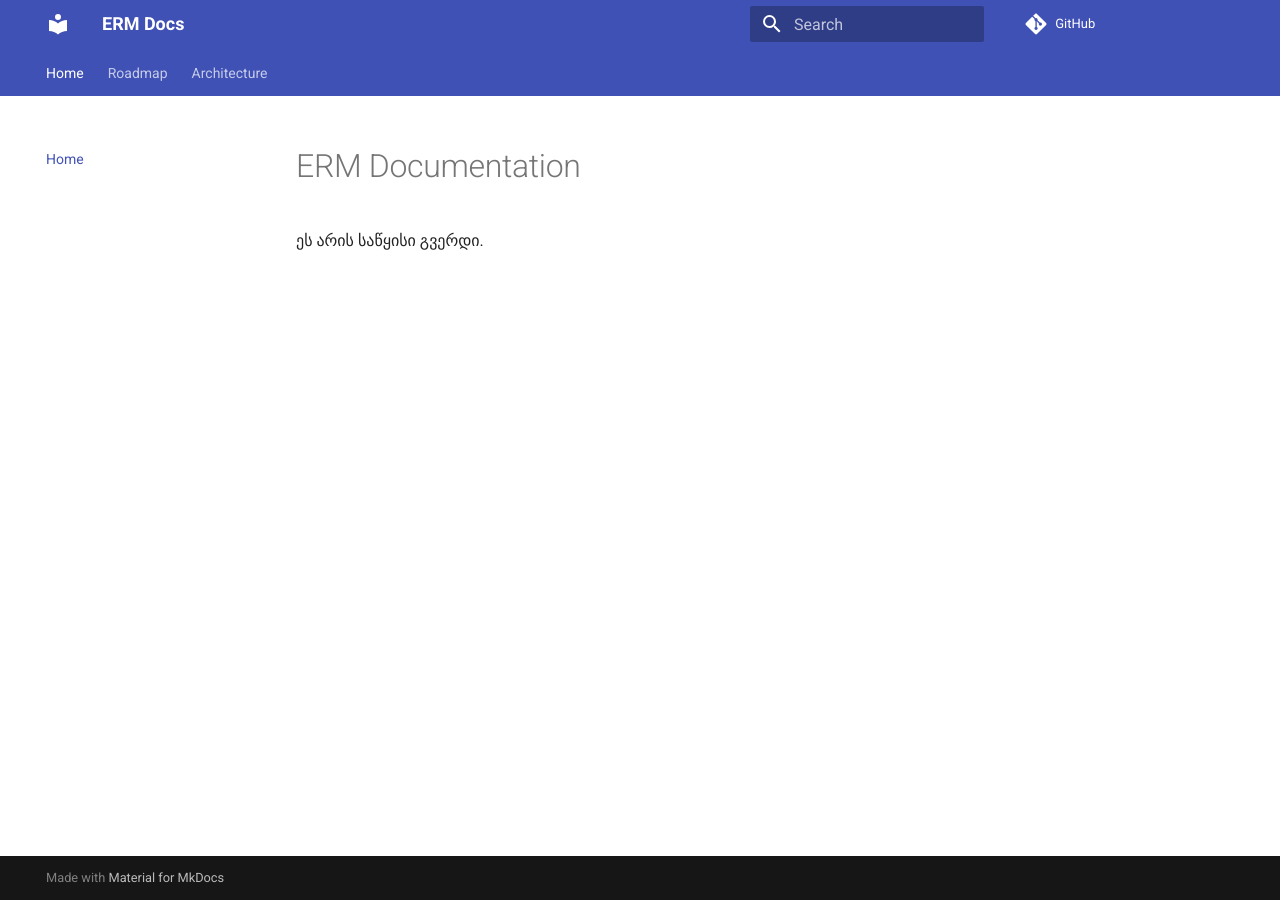
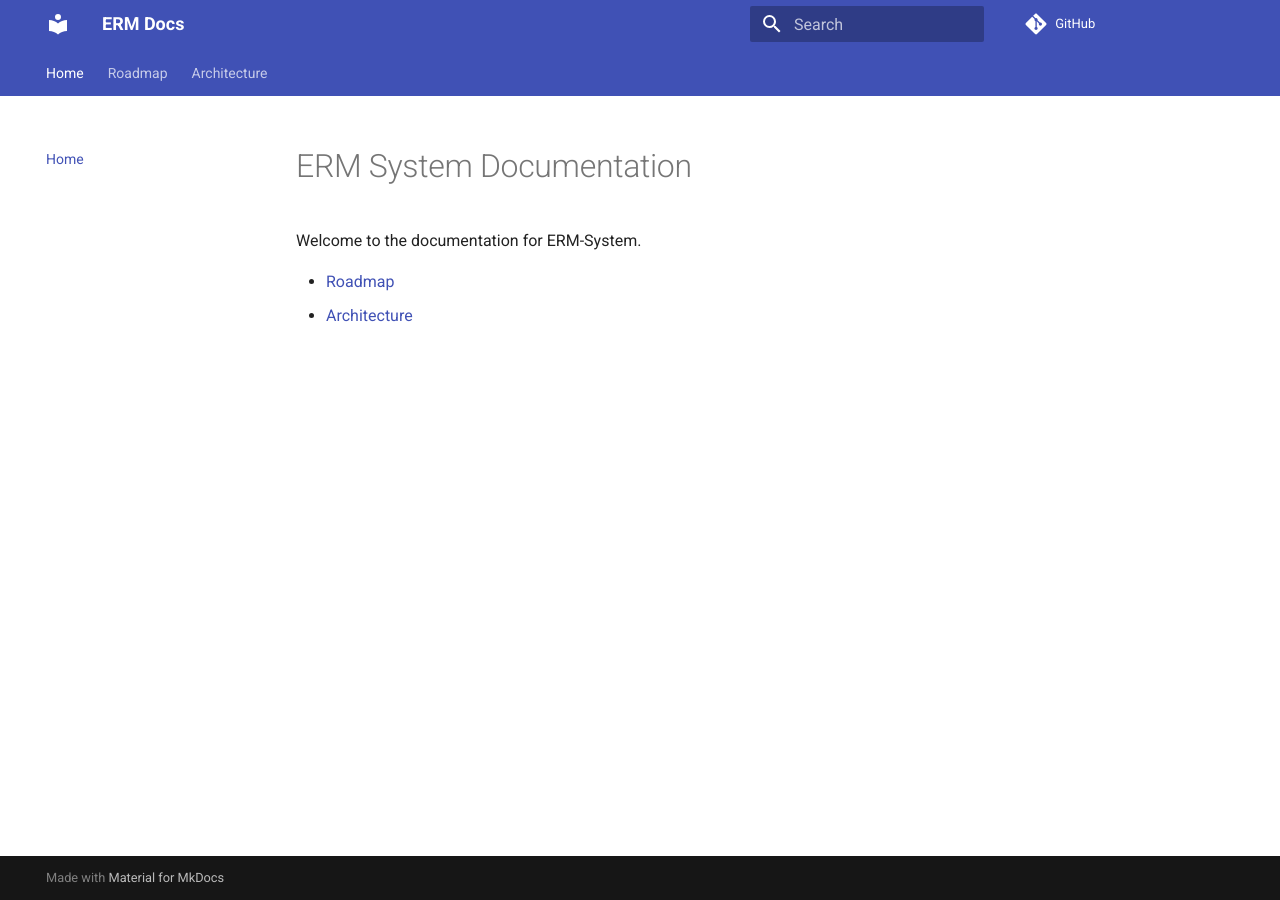
Before and after one commit to Ministra1978/ERM-System, an MkDocs documentation site: the page built from docs/index.md, in a window 1280 px wide. Built offline with MkDocs 1.6.1 and Material for MkDocs 9.7.7, drawn with Linux system fonts in a browser that asks for light colours; comment, search, counter and statistics services are not loaded.

Commit message:
Revise ERM documentation title and add welcome section

```diff
--- a/docs/index.md
+++ b/docs/index.md
@@ -1,2 +1,6 @@
-# ERM Documentation
-ეს არის საწყისი გვერდი.
+# ERM System Documentation
+
+Welcome to the documentation for ERM-System.
+
+- [Roadmap](roadmap.md)
+- [Architecture](architecture.md)
```
